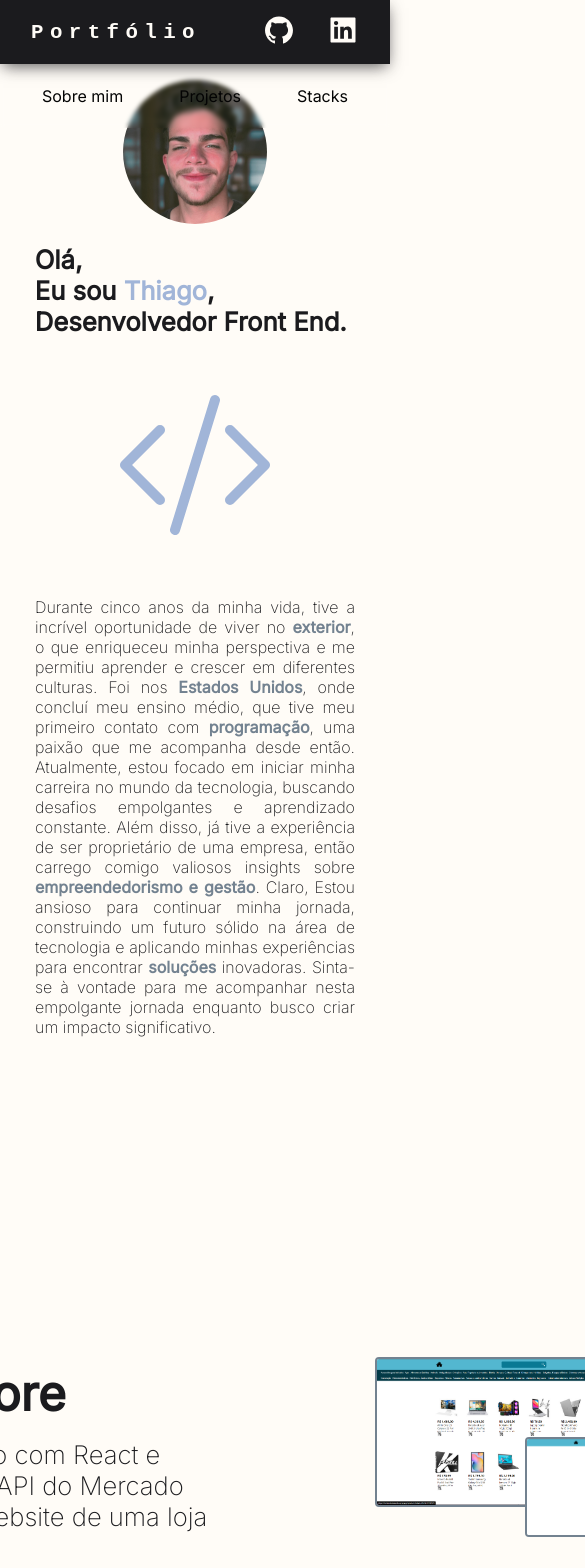
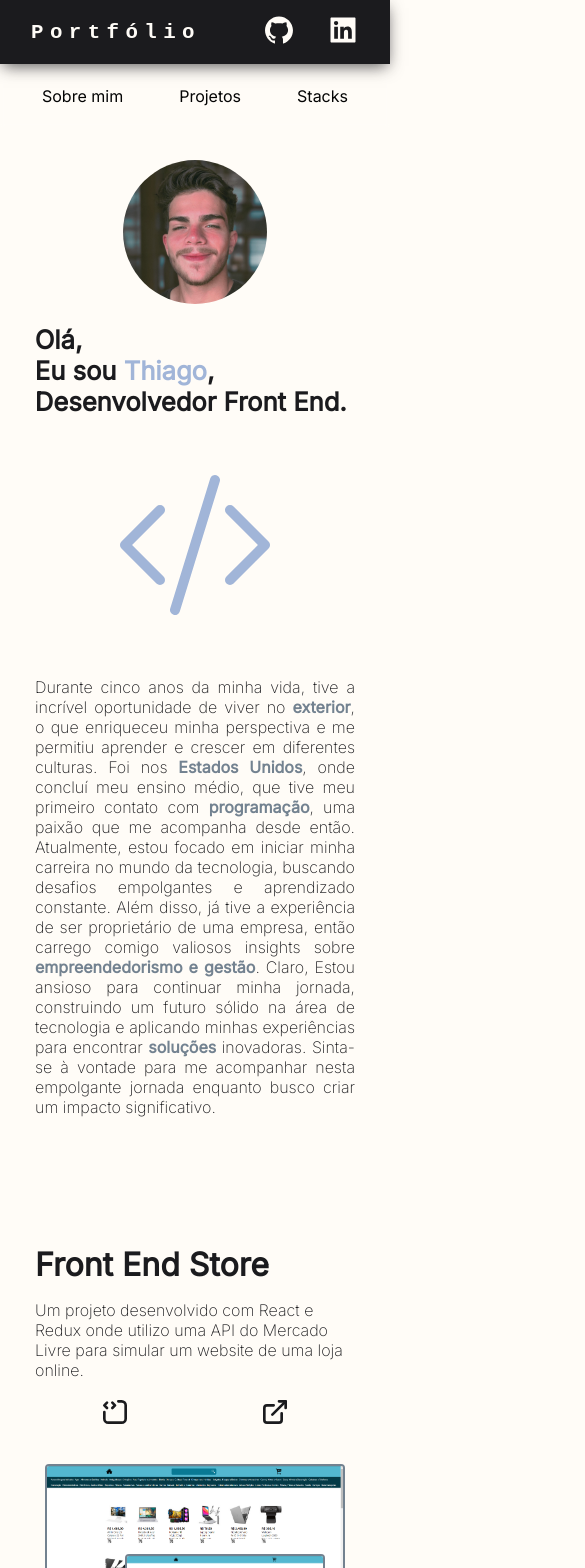
Before and after one commit to Carpinett1/Portfolio, a React (Vite) app: page / in a window 390 px wide. Shown: the top 1568 px of the page, 585 px wide, since content can reach past the window. Built offline with nearby package versions, Linux system fonts and the light colour scheme.

Commit message:
style: :lipstick: Projects portion Responsive

```diff
--- a/src/components/About/about.module.css
+++ b/src/components/About/about.module.css
@@ -65,7 +65,7 @@
   .container {
     flex-direction: column-reverse;
     gap: 1rem;
-    margin-top: 5rem;
+    margin-top: 10rem;
   }
   .profile {
     width: 9rem;
@@ -98,7 +98,7 @@
   .container {
     flex-direction: column-reverse;
     gap: 1rem;
-    margin-top: 5rem;
+    margin-top: 10rem;
   }
   .profile {
     width: 14rem;
@@ -130,7 +130,7 @@
 @media screen and (min-width: 993px) and (max-width: 1280px) {
   .container {
     gap: 3rem;
-    margin-top: 10rem;
+    margin-top: 15rem;
   }
   .profile {
     width: 14rem;
--- a/src/components/Projects/projects.module.css
+++ b/src/components/Projects/projects.module.css
@@ -66,3 +66,102 @@
   transform: scale(1.5);
   transition: 100ms ease-in-out;
 }
+
+@media screen and (max-width: 576px) {
+  .ProjectsContainer {
+    margin-top: 8rem;
+  }
+
+  .ProjectCard {
+    flex-direction: column-reverse;
+  }
+
+  .ProjectCard h1 {
+    font-size: 2rem;
+  }
+
+  .ProjectCard h2 {
+    font-size: 1rem;
+    width: 20rem;
+  }
+
+  .imgContainer {
+    margin-top: 2rem;
+    margin-left: 0;
+    margin-bottom: 0;
+  }
+
+  .img2 {
+    left: 80px;
+    top: 90px;
+  }
+
+  .InfoContainer nav {
+    margin-top: 1rem;
+  }
+
+  .code {
+    width: 2rem;
+    height: 2rem;
+  }
+}
+
+@media screen and (min-width: 577px) and (max-width: 992px) {
+  .ProjectsContainer {
+    margin-top: 8rem;
+  }
+
+  .ProjectCard {
+    flex-direction: column-reverse;
+  }
+
+  .ProjectCard h1 {
+    font-size: 2.2rem;
+  }
+
+  .ProjectCard h2 {
+    font-size: 1.2rem;
+    width: 30rem;
+  }
+
+  .imgContainer {
+    margin-top: 2rem;
+    margin-left: 0;
+    margin-bottom: 0;
+  }
+
+  .img2 {
+    left: 80px;
+    top: 90px;
+  }
+
+  .code {
+    width: 3rem;
+    height: 3rem;
+  }
+}
+
+@media screen and (min-width: 993px) and (max-width: 1280px) {
+  .ProjectsContainer {
+    margin-top: 12rem;
+  }
+
+  .ProjectCard h1 {
+    font-size: 2.4rem;
+  }
+
+  .ProjectCard h2 {
+    font-size: 1.2rem;
+    width: 30rem;
+  }
+
+  .imgContainer {
+    margin-left: 0;
+    margin-bottom: 2rem;
+  }
+
+  .code {
+    width: 3rem;
+    height: 3rem;
+  }
+}
```
